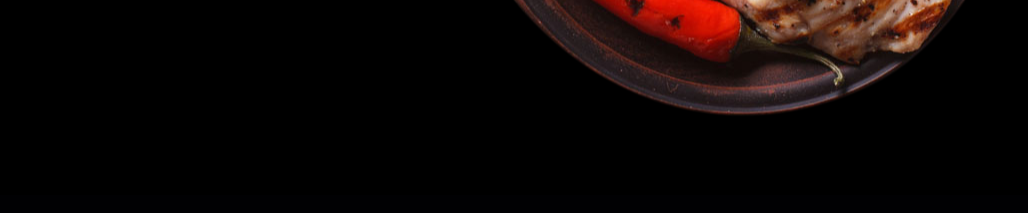
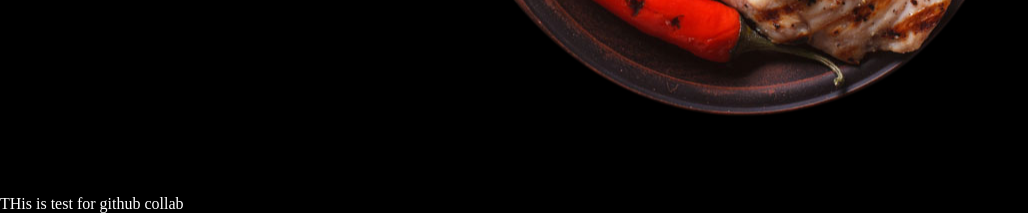
Before and after one commit to kkkz76/steak_house, a PHP site: page / in a window 1440 px wide; the page is wider, and only the part inside the window is pictured. Shown: the part 5293-5506 px from the top of that part, without its empty margins (0-1028 px from the left). Before the commit the page ends 5408 px from the top of that part, so only its background shows below. Run offline with PHP 8.4, Linux system fonts and the light colour scheme; some libraries are stand-ins or nearby versions.

Commit message:
github test for collab

```diff
--- a/index.php
+++ b/index.php
@@ -82,6 +82,7 @@
     </div>
     </div>
 
+    <p>THis is test for github collab</p>
 
 </body>
 </html>
```
